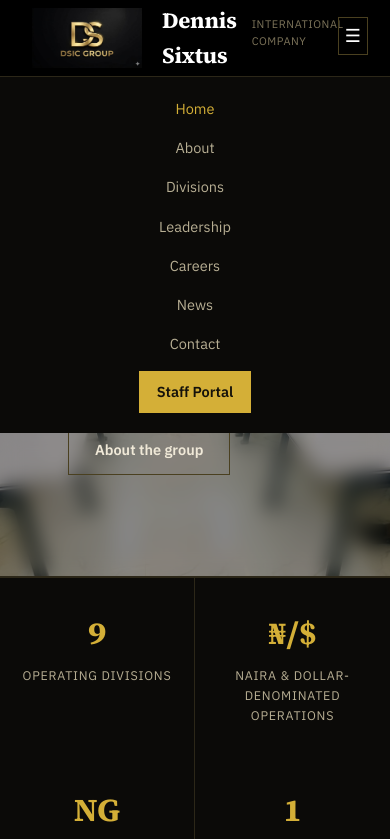
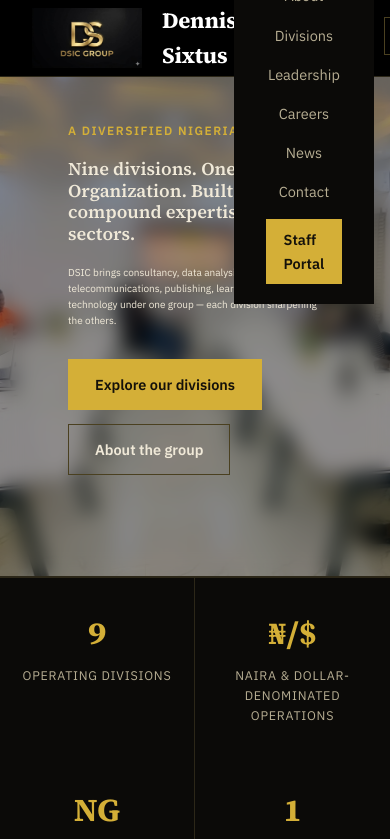
Before and after one commit to sixtus998-tech/TRI.IO-SITE, a plain HTML site: page index.html in a window 390 px wide. Both pictures are taken after a click on the button "Open menu". Shown: the top 839 px of the page. Drawn offline with Linux system fonts and the light colour scheme.

Commit message:
reposition dropdown menu

```diff
--- a/styles.css
+++ b/styles.css
@@ -557,7 +557,7 @@
   .sub-hero p.lede{ font-size: 10px; }
   nav.main-nav{ display:none; }
   .nav-toggle{ display:block; transform: translate(10px, -2px); }
-  nav.main-nav.nav-open{ display:flex; flex-direction:column; gap: 20px; position:absolute; top:76px; left:0; width:100%; background: var(--paper); padding: 20px 32px; border-top: 1px solid var(--line); gap: 16px; z-index: 60;}
+  nav.main-nav.nav-open{ display:flex; flex-direction:column; gap: 20px; position: relative; top:76px; left:0; width:100%; background: var(--paper); padding: 20px 32px; border-top: 1px solid var(--line); gap: 16px; z-index: 60;}
   .grid-3, .grid-2, .form-grid{ grid-template-columns: 1fr; }
   .stats-bar{ grid-template-columns: repeat(2,1fr); }
   .stat:nth-child(2){ border-right:none; }
```
